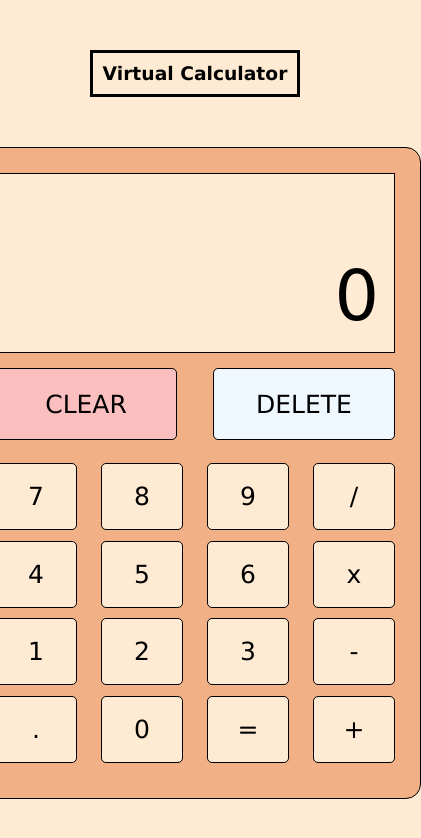
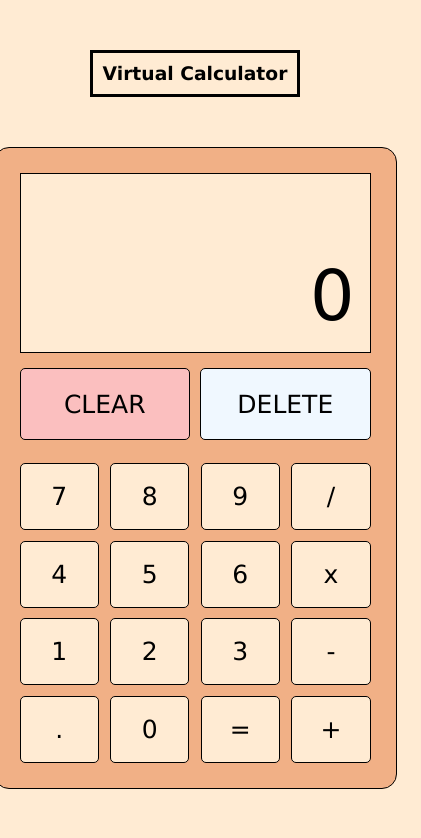
Before and after one commit to mfahd308/calculator, a plain HTML site: page index.html in a window 390 px wide. Shown: the whole page, 421 px wide, since content can reach past the window. Drawn offline with Linux system fonts and the light colour scheme.

Commit message:
Tweaked dimensions to percentages So they are responsive to screen size

```diff
--- a/style.css
+++ b/style.css
@@ -18,19 +18,21 @@ h3 {
 .calculator {
     display: flex;
     border: solid black 1px;
-    width: 400px;
+    max-width: 400px;
+    width: 90%;
     height: 600px;
     padding: 25px;
     background-color: #f1b086;
     flex-direction: column;
     border-radius: 15px;
+    flex: 1 1 100%;
 
 }
 
 .display-screen {
     display: flex;
     flex-direction: column;
-    width: 400px;
+    width: 100%;
     height: 180px;
     background-color: #ffebd3;
     border: solid black 1px;
@@ -62,7 +64,7 @@ h3 {
     display: flex;
     margin-top: 15px;
     margin-bottom: 15px;
-    width: 400px;
+    width: 100%;
     height: 80px;
     justify-content: space-between;
 
@@ -70,7 +72,7 @@ h3 {
 
 .clear, .delete {
     display: flex;
-    width: 180px;
+    width: 48%;
     height: 70px;
     border: solid black 1px;
     align-items: center;
@@ -91,7 +93,7 @@ h3 {
 .buttons {
     display: flex;
     height: 300px;
-    width: 400px;
+    width: 100%;
     justify-content: space-between;
     flex-direction: column;
 
@@ -101,7 +103,7 @@ h3 {
     display: flex;
     border: solid black 1px;
     height: 65px;
-    width: 80px;
+    width: 22%;
     justify-content: center;
     align-items: center;
     border-radius: 5px;
```
